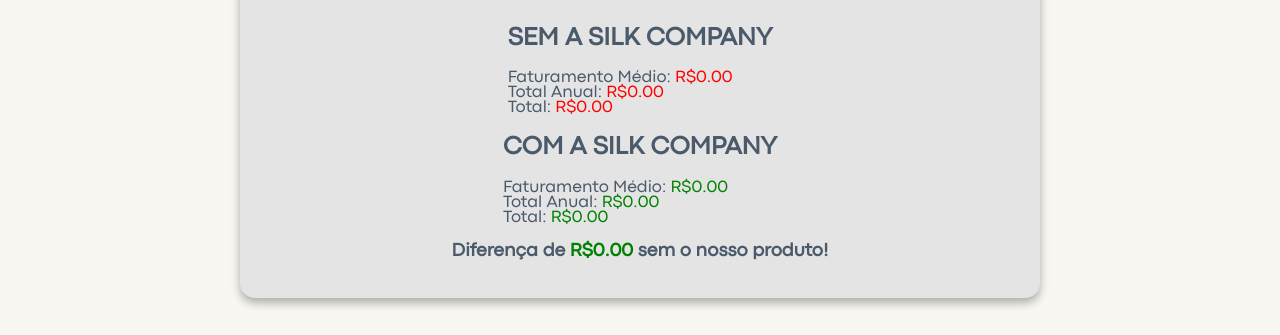
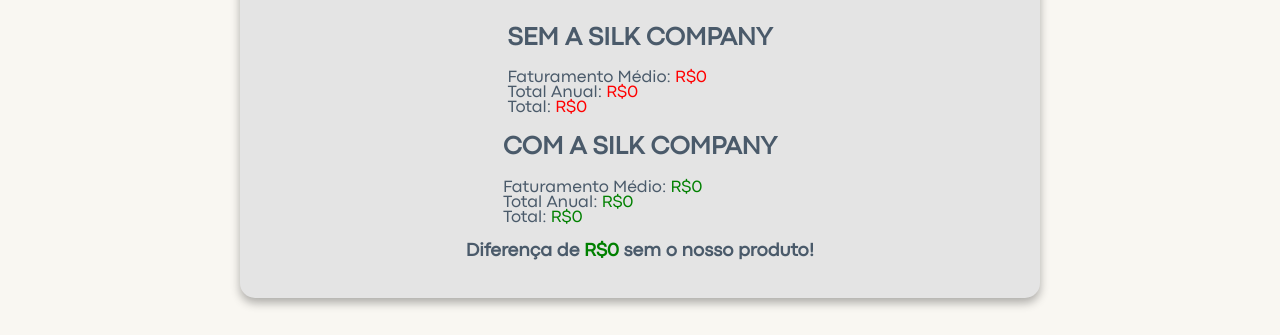
Before and after one commit to SilkCo/SilkCo, a plain HTML site: page html/simulador-financeiro.html in a window 1280 px wide. Both pictures are taken after a click on the button "Simular". Shown: the part 388-723 px from the top of the page. Drawn offline with Linux system fonts and the light colour scheme; files whose address does not match are found by name.

Commit message:
Modificação na tela de simulador financeiro

```diff
--- a/html/simulador-financeiro.html
+++ b/html/simulador-financeiro.html
@@ -134,13 +134,13 @@
 
 <script>
     function calculo() {
-        let ovosPorSafra = Number(input_ovos.value);
+        let ovosPorSafra = Number(input_ovos.value)*9;
         let valorCasulo = Number(input_casulo.value);
         let tempoAnos = Number(input_tempo.value);
         let casuloPorGrama = ovosPorSafra * 1500; // MÉDIA 20-40
         // quantos casulos tem por g de ovos (1g de ovo  = 1500) - Departamento de Entomologia -UFLA
 
-        let kgCasulo = ovosPorSafra / 500; // quilos de casulos produzidos (1kg de casulos = 500 casulos) - wildfibres.co.uk
+        let kgCasulo = casuloPorGrama / 500; // quilos de casulos produzidos (1kg de casulos = 500 casulos) - wildfibres.co.uk
 
         let prejuizoGeral = kgCasulo * 0.40; // casulos perdidos no geral (40%) - International Journal of Advanced Biochemistry Research 2025
 
@@ -160,26 +160,26 @@
 
         let diferenca = totalAnosSilk - totalAnos;
 
-        msg_diferenca.innerHTML = `Diferença de <span style="color: green">R$${diferenca.toFixed(2)}</span> sem o nosso produto!`;
+        msg_diferenca.innerHTML = `Diferença de <span style="color: green">R$${diferenca.toLocaleString('pt-br')}</span> sem o nosso produto!`;
 
         faturamento_medio.innerHTML = `<span style="color: red">
-            R$${faturamentoMedio.toFixed(2)}
+            R$${faturamentoMedio.toLocaleString('pt-br')}
             </span>`;
         total_anual.innerHTML = `<span style="color: red">
-            R$${totalAnual.toFixed(2)}
+            R$${totalAnual.toLocaleString('pt-br')}
             </span>`;
         total_anos.innerHTML = `<span style="color: red">
-            R$${totalAnos.toFixed(2)}
+            R$${totalAnos.toLocaleString('pt-br')}
             </span>`;
 
         faturamento_medio_silk.innerHTML = `<span style="color: green">
-            R$${faturamentoMedioSilk.toFixed(2)}
+            R$${faturamentoMedioSilk.toLocaleString('pt-br')}
             </span>`;
         total_anual_silk.innerHTML = `<span style="color: green">
-            R$${totalAnualSilk.toFixed(2)}
+            R$${totalAnualSilk.toLocaleString('pt-br')}
             </span>`;
         total_anos_silk.innerHTML = `<span style="color: green">
-            R$${totalAnosSilk.toFixed(2)}
+            R$${totalAnosSilk.toLocaleString('pt-br')}
             </span>`;
 
 
```
